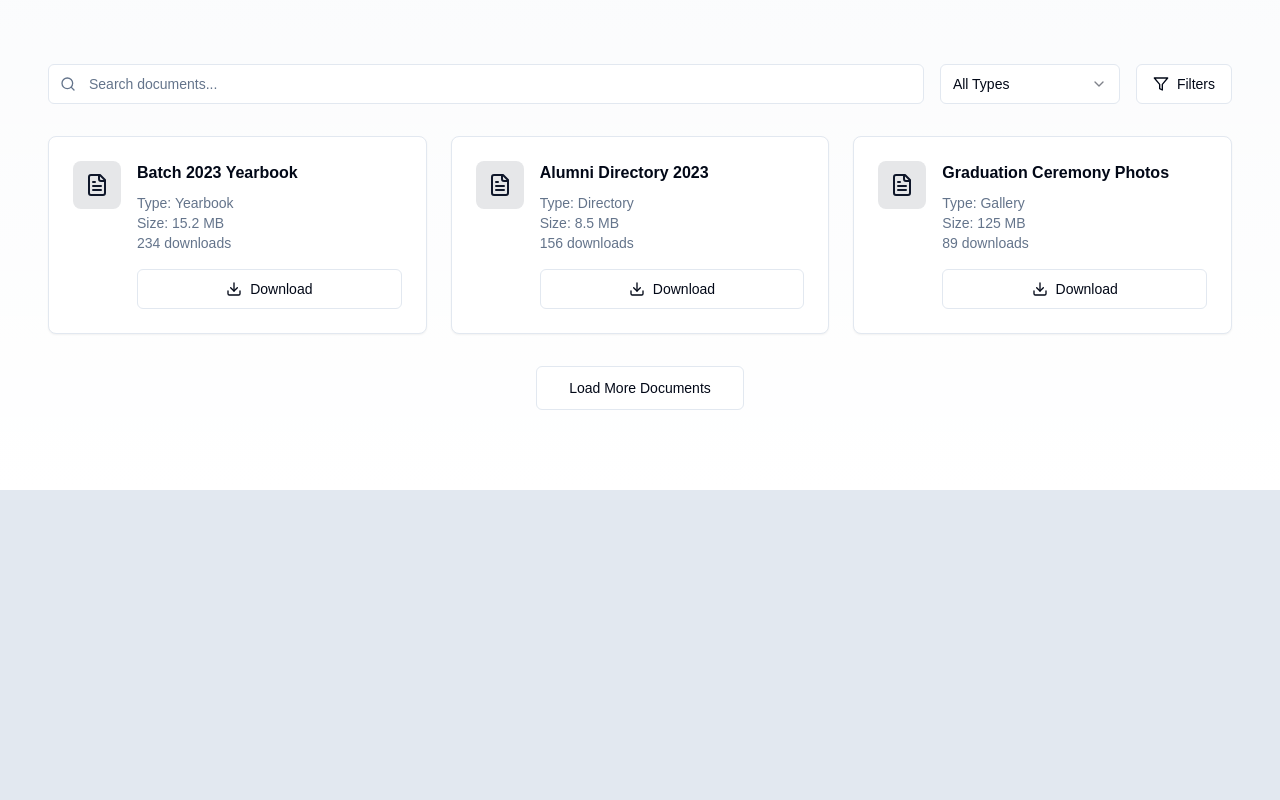
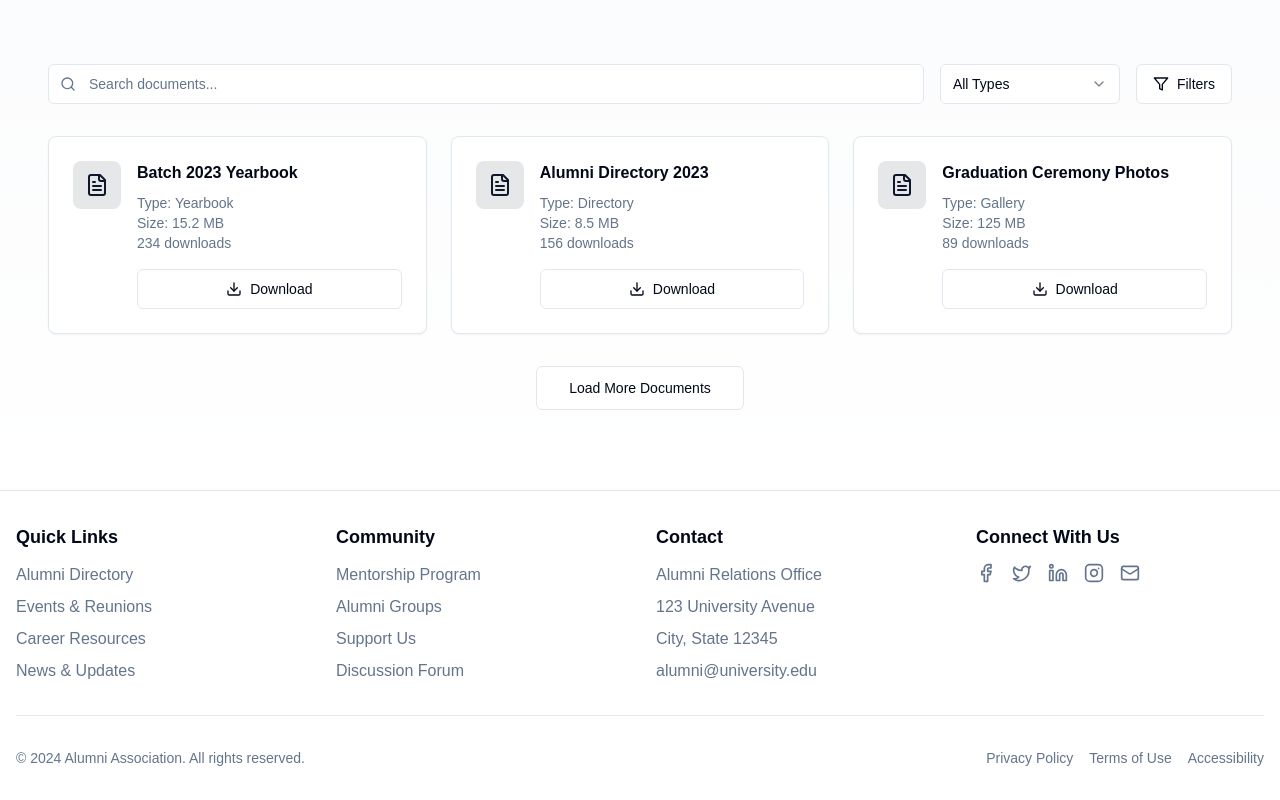
Before and after one commit to sudsarkar13/alumni-website, a Next.js app: page /media in a window 1280 px wide. Shown: the part 2939-3739 px from the top of the page. Before the commit the page ends 3429 px from the top, so only its background shows below. Built offline with nearby package versions, Linux system fonts and the light colour scheme.

Commit message:
style 💎: Unified layout design
- Unified layout with consistent footer design

```diff
--- a/app/layout.tsx
+++ b/app/layout.tsx
@@ -5,6 +5,7 @@ import "./globals.css";
 // components
 import { ThemeProvider } from "@/components/themes/theme-provider";
 import { Header } from "@/components/navigation/Header";
+import { Footer } from "@/components/footer/footer";
 
 const jetBrainsMono = JetBrains_Mono({
 	subsets: ["latin"],
@@ -30,6 +31,7 @@ export default function RootLayout({
 				<ThemeProvider attribute="class" defaultTheme="system" enableSystem>
 					<Header />
 					{children}
+					<Footer />
 				</ThemeProvider>
 			</body>
 		</html>
```
